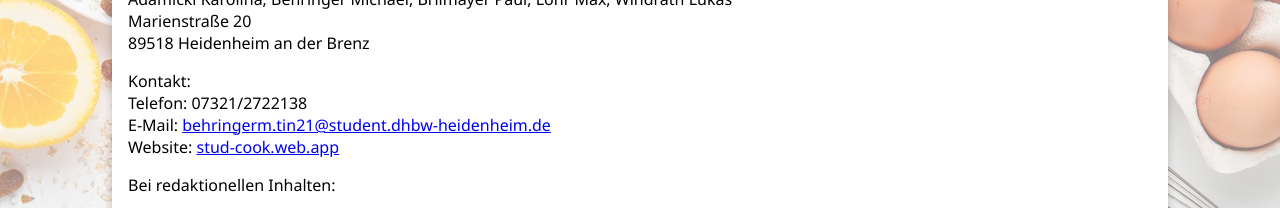
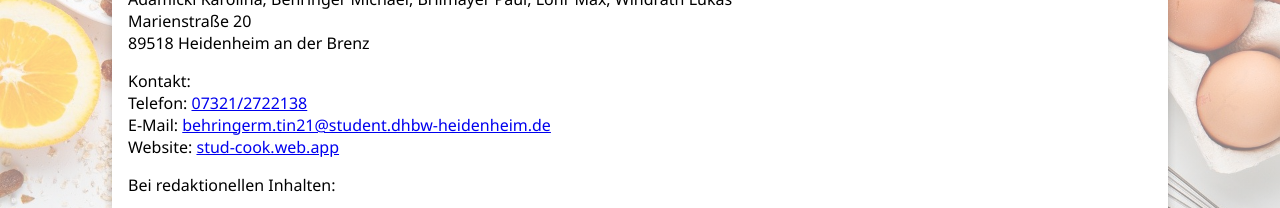
Before and after one commit to MichaelBehringer/Stud-Cook, a React (Create React App) app: page /#/impressum in a window 1280 px wide. Shown: the part 222-430 px from the top of the page. Built offline with nearby package versions, Linux system fonts and the light colour scheme.

Commit message:
Update Impressum.js

```diff
--- a/src/Views/Impressum.js
+++ b/src/Views/Impressum.js
@@ -6,11 +6,11 @@ function Impressum() {
       <div className="card cardMain">
         <h1>Impressum</h1>
         <p>Anbieter:<br />Adamicki Karolina, Behringer Michael, Brilmayer Paul, Löhr Max, Windrath Lukas<br />Marienstraße 20<br />89518 Heidenheim an der Brenz</p>
-        <p>Kontakt:<br />Telefon: 07321/2722138<br />E-Mail: <a href="mailto:behringerm.tin21@student.dhbw-heidenheim.de" >behringerm.tin21@student.dhbw-heidenheim.de</a><br />Website: <a href="https://stud-cook.web.app/" >stud-cook.web.app</a></p>
+        <p>Kontakt:<br />Telefon: <a href="tel:+4973212722138">07321/2722138</a><br />E-Mail: <a href="mailto:behringerm.tin21@student.dhbw-heidenheim.de" >behringerm.tin21@student.dhbw-heidenheim.de</a><br />Website: <a href="https://stud-cook.web.app/" >stud-cook.web.app</a></p>
         <p> </p>
         <p>Bei redaktionellen Inhalten:</p>
         <p>Verantwortlich nach § 55 Abs.2 RStV<br />DHBW Heidenheim<br />Marienstraße 20 <br />89518 Heidenheim an der Brenz</p>
-      </div>
+       </div>
     </div>
   );
 }
```
